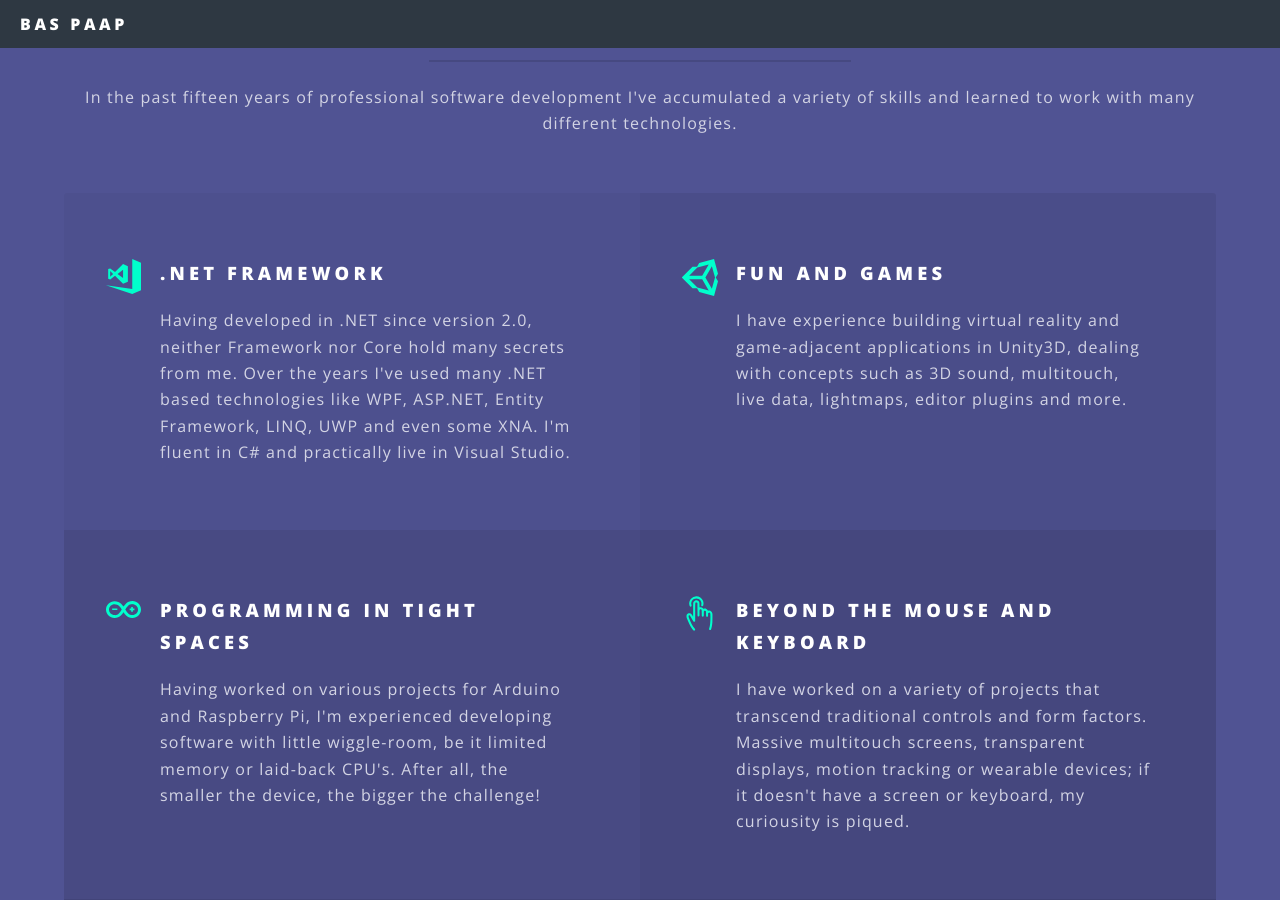
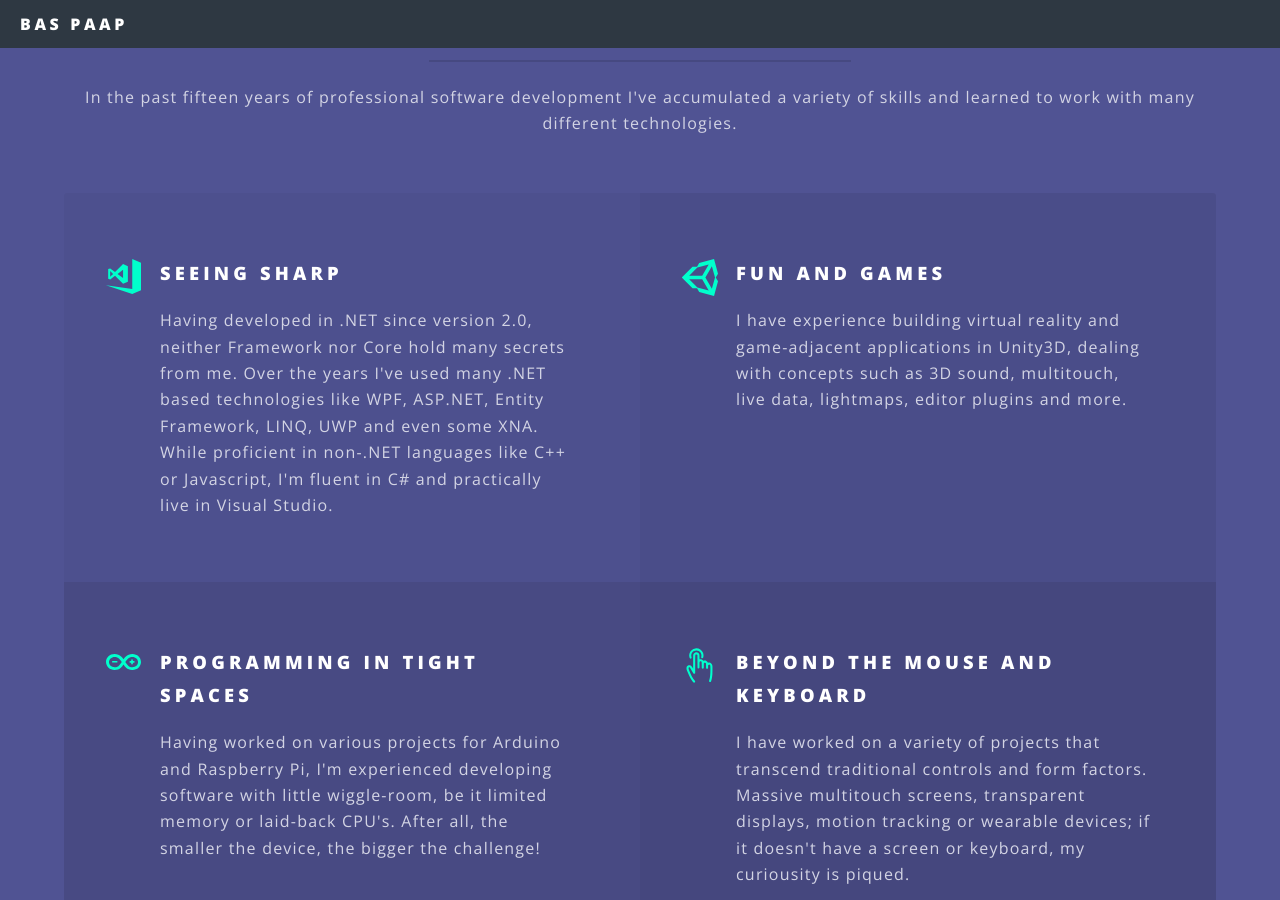
Before and after one commit to BasPaap/baspaap.github.io, a Jekyll site: the page built from index.html, in a window 1280 px wide and 900 px high, scrolled down 3795 px. Built offline with Jekyll 4.4.1, drawn with Linux system fonts in a browser that asks for light colours.

Commit message:
Changed .NET description.

```diff
--- a/index.html
+++ b/index.html
@@ -108,8 +108,8 @@ layout: landing
 							</header>
 							<ul class="features">
 								<li class="icon visualstudio">
-									<h3>.NET Framework</h3>
-									<p>Having developed in .NET since version 2.0, neither Framework nor Core hold many secrets from me. Over the years I've used many .NET based technologies like WPF, ASP.NET, Entity Framework, LINQ, UWP and even some XNA. I'm fluent in C# and practically live in Visual Studio.</p>
+									<h3>seeing sharp</h3>
+									<p>Having developed in .NET since version 2.0, neither Framework nor Core hold many secrets from me. Over the years I've used many .NET based technologies like WPF, ASP.NET, Entity Framework, LINQ, UWP and even some XNA. While proficient in non-.NET languages like C++ or Javascript, I'm fluent in C# and practically live in Visual Studio.</p>
 								</li>
 								<li class="icon unity">
 									<h3>Fun and Games</h3>
```
